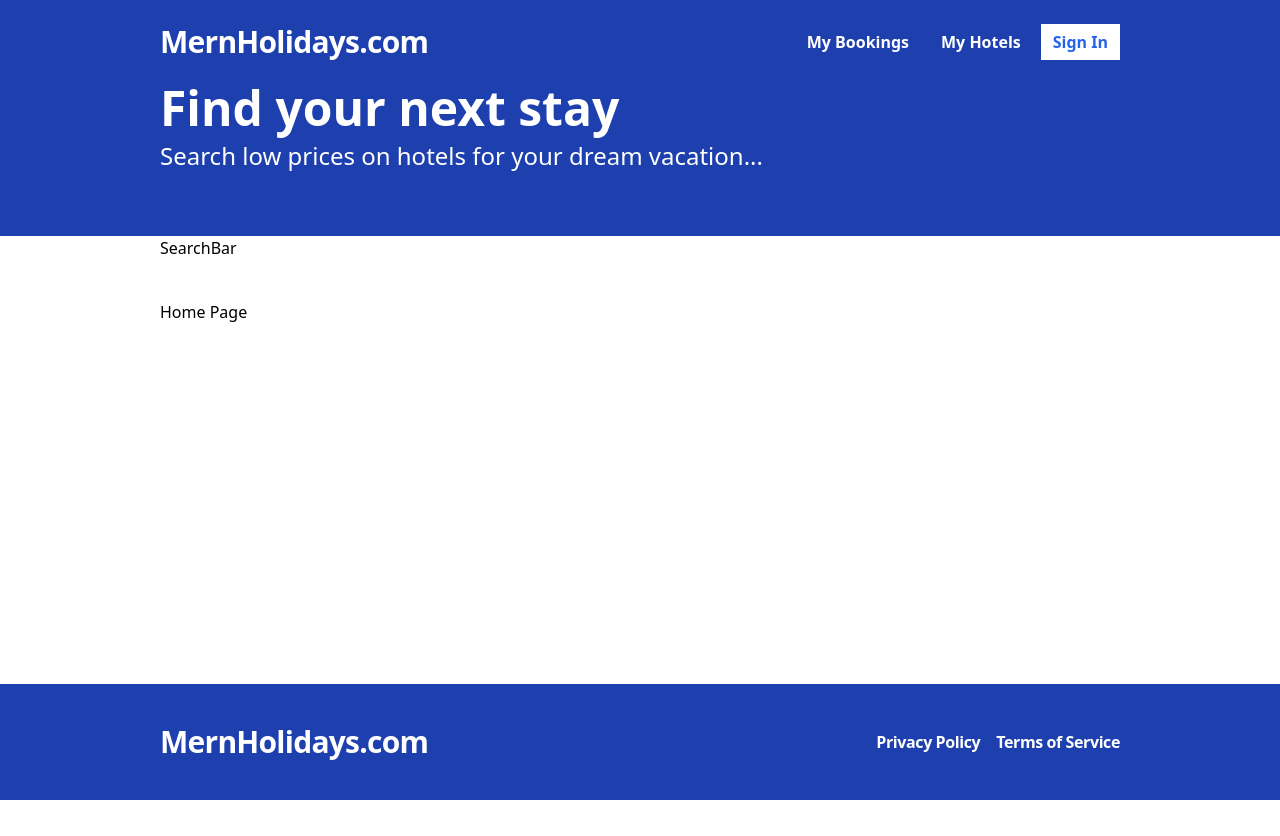
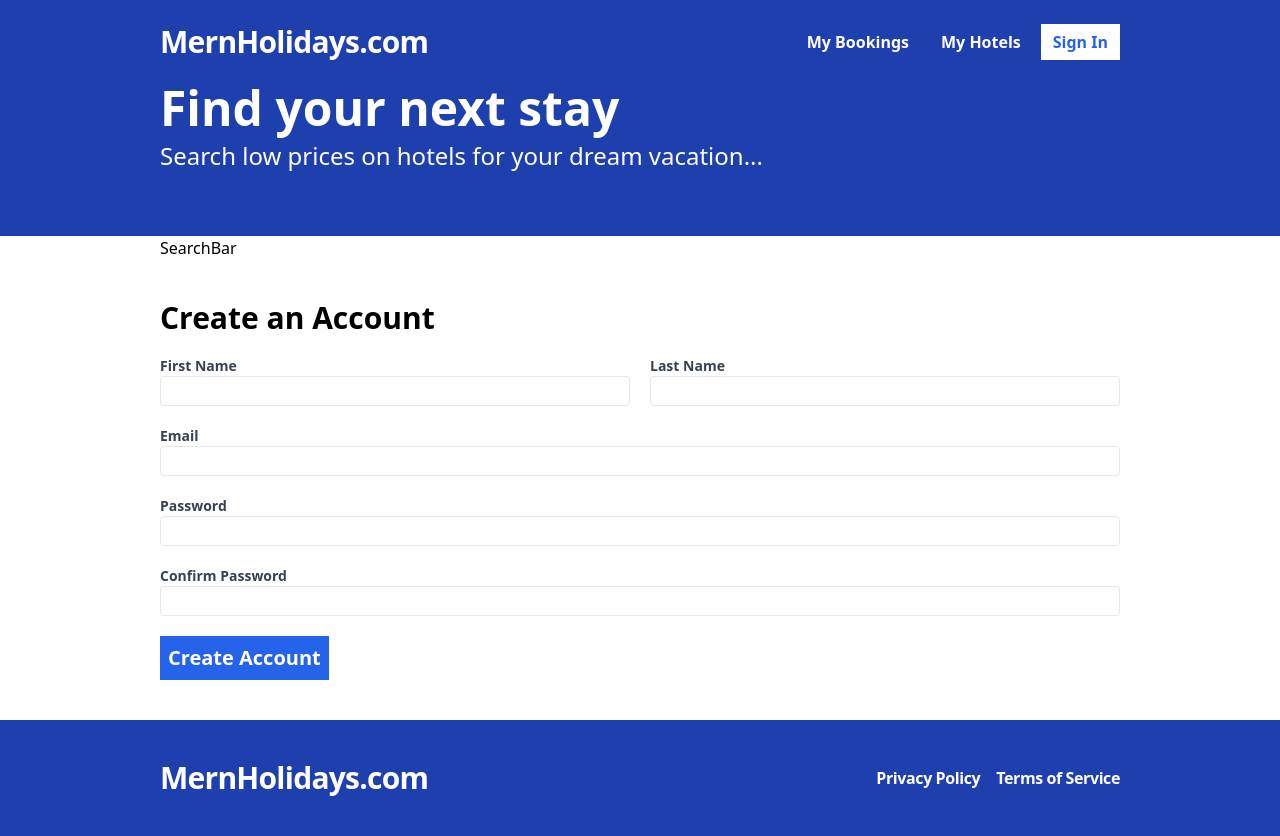
Before and after one commit to SZ1980/hotel-app, a React (Vite) app in the folder frontend/: page /register in a window 1280 px wide. Before the commit this address led to /. Before the commit the page ends 800 px from the top, so only its background shows below. Built offline with nearby package versions, Linux system fonts and the light colour scheme; no server answers.

Commit message:
connecting frontend & backend "registration"

```diff
--- a/frontend/src/App.tsx
+++ b/frontend/src/App.tsx
@@ -6,7 +6,7 @@
 } from "react-router-dom";
 import Layout from "./layouts/Layout";
 
-// import Register from "./pages/Register";
+import Register from "./pages/Register";
 // import SignIn from "./pages/SignIn";
 // import AddHotel from "./pages/AddHotel";
 // import { useAppContext } from "./contexts/AppContext";
@@ -48,6 +48,14 @@
             </Layout>
           }
         /> */}
+        <Route
+          path="/register"
+          element={
+            <Layout>
+              <Register />
+            </Layout>
+          }
+        />
         {/* <Route
           path="/register"
           element={
--- /dev/null
+++ b/frontend/src/api-client.ts
@@ -0,0 +1,21 @@
+import { RegisterFormData } from "./pages/Register";
+
+const API_BASE_URL = import.meta.env.VITE_API_BASE_URL
+// || "";
+
+export const register = async (formData: RegisterFormData) => {
+  const response = await fetch(`${API_BASE_URL}/api/users/register`, {
+    method: "POST",
+    credentials: "include",
+    headers: {
+      "Content-Type": "application/json",
+    },
+    body: JSON.stringify(formData),
+  });
+
+  const responseBody = await response.json();
+
+  if (!response.ok) {
+    throw new Error(responseBody.message);
+  }
+};
--- /dev/null
+++ b/frontend/src/contexts/AppContext.tsx
@@ -0,0 +1,12 @@
+type ToastMessage = {
+  message: string;
+  type: "SUCCESS" | "ERROR";
+};
+
+type AppContext = {
+  showToast: (toastMessage: ToastMessage) => void;
+  //   isLoggedIn: boolean;
+  //   stripePromise: Promise<Stripe | null>;
+};
+
+const AppContext = React.createContext<AppContext | undefined>(undefined);
--- a/frontend/src/main.tsx
+++ b/frontend/src/main.tsx
@@ -1,10 +1,37 @@
-import React from 'react'
-import ReactDOM from 'react-dom/client'
-import App from './App.tsx'
-import './index.css'
+import React from "react";
+import ReactDOM from "react-dom/client";
+import App from "./App.tsx";
+import "./index.css";
+import { QueryClient, QueryClientProvider } from "react-query";
+// import { AppContextProvider } from "./contexts/AppContext.tsx";
+// import { SearchContextProvider } from "./contexts/SearchContext.tsx";
 
-ReactDOM.createRoot(document.getElementById('root')!).render(
+const queryClient = new QueryClient({
+  defaultOptions: {
+    queries: {
+      retry: 0,
+    },
+  },
+});
+ReactDOM.createRoot(document.getElementById("root")!).render(
   <React.StrictMode>
-    <App />
-  </React.StrictMode>,
-)
+    <QueryClientProvider client={queryClient}>
+      {/* <AppContextProvider> */}
+      {/* <SearchContextProvider> */}
+      <App />
+      {/* </SearchContextProvider> */}
+      {/* </AppContextProvider> */}
+    </QueryClientProvider>
+  </React.StrictMode>
+);
+
+// import React from 'react'
+// import ReactDOM from 'react-dom/client'
+// import App from './App.tsx'
+// import './index.css'
+
+// ReactDOM.createRoot(document.getElementById('root')!).render(
+//   <React.StrictMode>
+//     <App />
+//   </React.StrictMode>,
+// )
--- /dev/null
+++ b/frontend/src/pages/Register.tsx
@@ -0,0 +1,136 @@
+import { useForm } from "react-hook-form";
+import { useMutation } from "react-query";
+import * as apiClient from "../api-client";
+// import { useAppContext } from "../contexts/AppContext";
+// import { useNavigate } from "react-router-dom";
+// , useQueryClient
+export type RegisterFormData = {
+  firstName: string;
+  lastName: string;
+  email: string;
+  password: string;
+  confirmPassword: string;
+};
+
+const Register = () => {
+  // const queryClient = useQueryClient();
+  //   const navigate = useNavigate();
+  //   const { showToast } = useAppContext();
+
+  const {
+    formState: { errors },
+    handleSubmit,
+    watch,
+    register,
+  } = useForm<RegisterFormData>();
+
+  const mutation = useMutation(apiClient.register, {
+    onSuccess: () => {
+      console.log("registration successful!");
+    },
+
+    onError: (error: Error) => {
+      console.log(error.message);
+    },
+    // onSuccess: async () => {
+    //   showToast({ message: "Registration Success!", type: "SUCCESS" });
+    //   await queryClient.invalidateQueries("validateToken");
+    //   navigate("/");
+    // },
+    // onError: (error: Error) => {
+    //   showToast({ message: error.message, type: "ERROR" });
+    // },
+  });
+
+  const onSubmit = handleSubmit((data) => {
+    mutation.mutate(data);
+  });
+  // const onSubmit = handleSubmit((data) => {
+  //   console.log(data);
+  // });
+
+  return (
+    <form className="flex flex-col gap-5" onSubmit={onSubmit}>
+      <h2 className="text-3xl font-bold">Create an Account</h2>
+      <div className="flex flex-col md:flex-row gap-5">
+        <label className="text-gray-700 text-sm font-bold flex-1">
+          First Name
+          <input
+            className="border rounded w-full py-1 px-2 font-normal"
+            {...register("firstName", { required: "This field is required" })}
+          ></input>
+          {errors.firstName && (
+            <span className="text-red-500">{errors.firstName.message}</span>
+          )}
+        </label>
+        <label className="text-gray-700 text-sm font-bold flex-1">
+          Last Name
+          <input
+            className="border rounded w-full py-1 px-2 font-normal"
+            {...register("lastName", { required: "This field is required" })}
+          ></input>
+          {errors.lastName && (
+            <span className="text-red-500">{errors.lastName.message}</span>
+          )}
+        </label>
+      </div>
+      <label className="text-gray-700 text-sm font-bold flex-1">
+        Email
+        <input
+          type="email"
+          className="border rounded w-full py-1 px-2 font-normal"
+          {...register("email", { required: "This field is required" })}
+        ></input>
+        {errors.email && (
+          <span className="text-red-500">{errors.email.message}</span>
+        )}
+      </label>
+      <label className="text-gray-700 text-sm font-bold flex-1">
+        Password
+        <input
+          type="password"
+          className="border rounded w-full py-1 px-2 font-normal"
+          {...register("password", {
+            required: "This field is required",
+            minLength: {
+              value: 6,
+              message: "Password must be at least 6 characters",
+            },
+          })}
+        ></input>
+        {errors.password && (
+          <span className="text-red-500">{errors.password.message}</span>
+        )}
+      </label>
+      <label className="text-gray-700 text-sm font-bold flex-1">
+        Confirm Password
+        <input
+          type="password"
+          className="border rounded w-full py-1 px-2 font-normal"
+          {...register("confirmPassword", {
+            validate: (val) => {
+              if (!val) {
+                return "This field is required";
+              } else if (watch("password") !== val) {
+                return "Your passwords do no match";
+              }
+            },
+          })}
+        ></input>
+        {errors.confirmPassword && (
+          <span className="text-red-500">{errors.confirmPassword.message}</span>
+        )}
+      </label>
+      <span>
+        <button
+          type="submit"
+          className="bg-blue-600 text-white p-2 font-bold hover:bg-blue-500 text-xl"
+        >
+          Create Account
+        </button>
+      </span>
+    </form>
+  );
+};
+
+export default Register;
```
Also changed, not shown: 1 other file (tests, documents, lock files or other folders).
